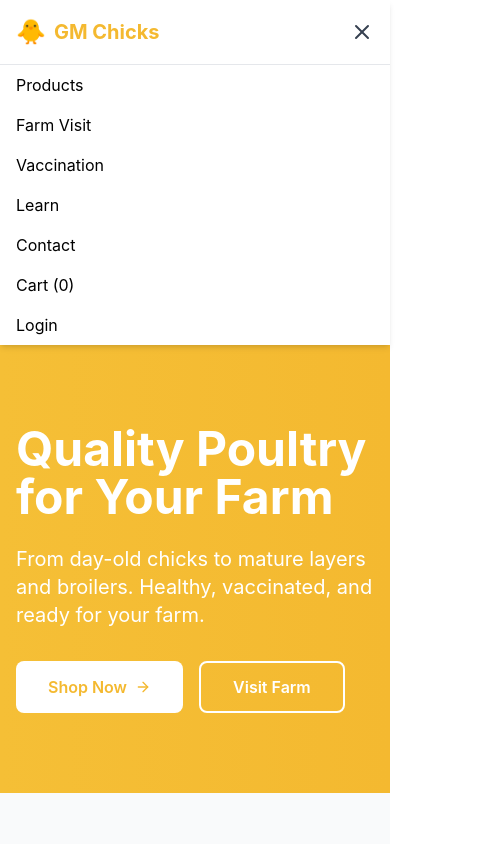
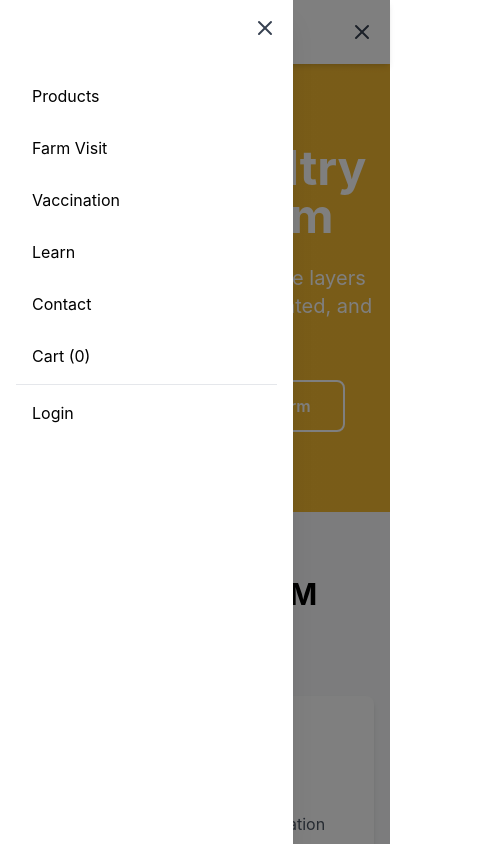
Before and after one commit to Dev-Bonny/GMCHICKS, a React (Vite) app in the folder frontend/: page / in a window 390 px wide. Both pictures are taken after a click on the button 362 px from the left and 32 px from the top of the page. Shown: the top 844 px of the page, 480 px wide, since content can reach past the window. Built offline with nearby package versions, Linux system fonts and the light colour scheme; no server answers.

Commit message:
fixed: resolved mobile layout bugs

```diff
--- a/frontend/src/components/Footer.jsx
+++ b/frontend/src/components/Footer.jsx
@@ -5,7 +5,7 @@ export default function Footer() {
   return (
     <footer className="bg-gray-900 text-white">
       <div className="max-w-7xl mx-auto px-4 sm:px-6 lg:px-8 py-12">
-        <div className="grid grid-cols-1 md:grid-cols-4 gap-8">
+        <div className="grid grid-cols-2 md:grid-cols-4 gap-8">
           <div>
             <h3 className="text-xl font-bold mb-4">🐥 GM Chicks</h3>
             <p className="text-gray-400">Quality poultry for your farm. From day-old chicks to mature birds.</p>
--- a/frontend/src/components/Navbar.jsx
+++ b/frontend/src/components/Navbar.jsx
@@ -29,6 +29,7 @@ export default function Navbar() {
   const handleLogout = () => {
     logout();
     setIsProfileOpen(false);
+    setIsOpen(false);
   };
 
   return (
@@ -157,27 +158,118 @@ export default function Navbar() {
       </div>
 
       {/* Mobile Menu */}
-      {isOpen && (
-        <div className="md:hidden bg-white border-t">
-          <Link to="/products" className="block px-4 py-2 hover:bg-gray-50">Products</Link>
-          <Link to="/farm-visit" className="block px-4 py-2 hover:bg-gray-50">Farm Visit</Link>
-          <Link to="/vaccination" className="block px-4 py-2 hover:bg-gray-50">Vaccination</Link>
-          <Link to="/learn" className="block px-4 py-2 hover:bg-gray-50">Learn</Link>
-          <Link to="/contact" className="block px-4 py-2 hover:bg-gray-50">Contact</Link>
-          <Link to="/cart" className="block px-4 py-2 hover:bg-gray-50">Cart ({getCartCount()})</Link>
+  {/* Mobile Menu - NEW SLIDE-IN VERSION */}
+
+      {/* 1. Overlay */}
+      <div
+        // This overlay dims the background. Clicking it closes the menu.
+        className={`
+          md:hidden fixed inset-0 bg-black bg-opacity-50 z-50 transition-opacity
+          ${isOpen ? 'opacity-100' : 'opacity-0 pointer-events-none'}
+        `}
+        onClick={() => setIsOpen(false)}
+      ></div>
+
+      {/* 2. Menu Panel */}
+      <div
+        // This is the actual menu that slides in from the left.
+        className={`
+          md:hidden fixed top-0 left-0 h-full w-3/4 max-w-xs bg-white z-50
+          shadow-xl transform transition-transform ease-in-out
+          ${isOpen ? 'translate-x-0' : '-translate-x-full'}
+        `}
+      >
+        {/* We add an "X" button inside the panel now */}
+        <div className="flex justify-end p-4">
+          <button onClick={() => setIsOpen(false)} className="text-gray-700">
+            <FiX size={24} />
+          </button>
+        </div>
+
+        {/* Your links, now inside the slide-in panel */}
+        <div className="flex flex-col space-y-1 p-4">
+          <Link
+            to="/products"
+            className="block px-4 py-3 rounded-lg hover:bg-gray-50"
+            onClick={() => setIsOpen(false)}
+          >
+            Products
+          </Link>
+          <Link
+            to="/farm-visit"
+            className="block px-4 py-3 rounded-lg hover:bg-gray-50"
+            onClick={() => setIsOpen(false)}
+          >
+            Farm Visit
+          </Link>
+          <Link
+            to="/vaccination"
+            className="block px-4 py-3 rounded-lg hover:bg-gray-50"
+            onClick={() => setIsOpen(false)}
+          >
+            Vaccination
+          </Link>
+          <Link
+            to="/learn"
+            className="block px-4 py-3 rounded-lg hover:bg-gray-50"
+            onClick={() => setIsOpen(false)}
+          >
+            Learn
+          </Link>
+          <Link
+            to="/contact"
+            className="block px-4 py-3 rounded-lg hover:bg-gray-50"
+            onClick={() => setIsOpen(false)}
+          >
+            Contact
+          </Link>
+          <Link
+            to="/cart"
+            className="block px-4 py-3 rounded-lg hover:bg-gray-50"
+            onClick={() => setIsOpen(false)}
+          >
+            Cart ({getCartCount()})
+          </Link>
+
+          {/* Divider */}
+          <hr className="my-4" />
+
           {isAuthenticated ? (
             <>
-              <Link to="/dashboard" className="block px-4 py-2 hover:bg-gray-50">Dashboard</Link>
+              <Link
+                to="/dashboard"
+                className="block px-4 py-3 rounded-lg hover:bg-gray-50"
+                onClick={() => setIsOpen(false)}
+              >
+                Dashboard
+              </Link>
               {user?.role === 'admin' && (
-                <Link to="/admin" className="block px-4 py-2 hover:bg-gray-50 text-primary-600 font-semibold">Admin Panel</Link>
+                <Link
+                  to="/admin"
+                  className="block px-4 py-3 rounded-lg hover:bg-gray-50 text-primary-600 font-semibold"
+                  onClick={() => setIsOpen(false)}
+                >
+                  Admin Panel
+                </Link>
               )}
-              <button onClick={handleLogout} className="block w-full text-left px-4 py-2 hover:bg-gray-50 text-red-600">Logout</button>
+              <button
+                onClick={handleLogout}
+                className="block w-full text-left px-4 py-3 rounded-lg hover:bg-gray-50 text-red-600"
+              >
+                Logout
+              </button>
             </>
           ) : (
-            <Link to="/login" className="block px-4 py-2 hover:bg-gray-50">Login</Link>
+            <Link
+              to="/login"
+              className="block px-4 py-3 rounded-lg hover:bg-gray-50"
+              onClick={() => setIsOpen(false)}
+            >
+              Login
+            </Link>
           )}
         </div>
-      )}
+      </div>
     </nav>
   );
 }
```
